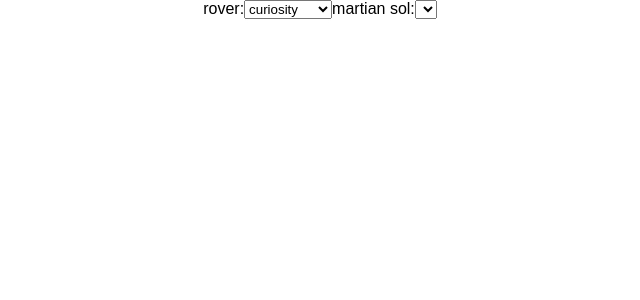
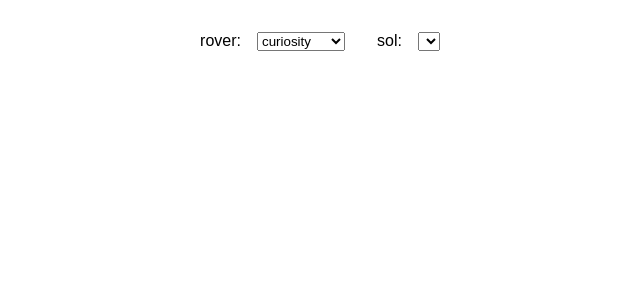
Before and after one commit to r4d1n/marsrover-spa, a React (Create React App) app: page / in a window 1280 px wide. Shown: the top 300 px of the page, without its empty margins (320-960 px from the left). Built offline with nearby package versions, Linux system fonts and the light colour scheme.

Commit message:
add basic styles for form and images

```diff
--- /dev/null
+++ b/src/Control.css
@@ -0,0 +1,21 @@
+.Control {
+  position: fixed;
+  top: 0px;
+  width: 100%;
+  height: 5em;
+  background-color: #ffffff;
+}
+
+.Control form {
+  height: inherit;
+  padding: 2em;
+}
+
+.Control form span {
+  height: inherit;
+  padding: 0 1em;
+}
+
+.Control form label {
+  padding-right: 1em;
+}
--- a/src/Control.js
+++ b/src/Control.js
@@ -1,4 +1,5 @@
 import React, { Component } from 'react';
+import './Control.css'
 
 class Control extends Component {
 
@@ -23,14 +24,14 @@ class Control extends Component {
       <div className="Control">
         <form>
           <span>
-            rover:
+            <label name="rover-select" htmlFor="rover-select">rover:</label>
             <select value={currentRover} onChange={this.onRoverChange}>
               {this.props.roverList.map((rover) => <option key={rover}>{rover}</option>)}
             </select>
           </span>
           <span>
-            martian sol:
-            <select value={currentSol} onChange={this.onSolChange}>
+            <label htmlFor="sol-select">sol:</label>
+            <select name="sol-select" value={currentSol} onChange={this.onSolChange}>
               {this.props.solList.map((sol) => <option key={sol}>{sol}</option>)}
             </select>
           </span>
--- /dev/null
+++ b/src/Observation.css
@@ -0,0 +1,53 @@
+.Observation {
+  margin: 0 auto;
+  width: 90%;
+  max-width: 800px;
+}
+
+/* image and metadata layout */
+
+.Observation div.img-container {
+  margin: 2em auto;
+  max-width: 400px;
+  height: 400px;
+  width: 90%;
+  background-color: #999;
+}
+
+.Observation div.img-container img.photo {
+  width: 100%;
+  max-height: 400px;
+}
+
+.Observation div.metadata {
+  margin: 0 auto;
+  font-size: 1em;
+  max-width: 400px;
+  width: 90%;
+}
+
+.Observation div.metadata > ul {
+  width: inherit;
+  height: inherit;
+}
+
+.metadata > ul > li {
+  padding-bottom: 0.25em;
+}
+
+/* media queries */
+
+@media (max-width: 700px) {
+  div.img-container {
+    margin: 2em auto;
+    max-width: 400px;
+    height: 300px;
+    width: 90%;
+  }
+
+  img.photo {
+    width: 100%;
+    max-height: 300px;
+  }
+
+}
--- a/src/Observation.js
+++ b/src/Observation.js
@@ -1,9 +1,10 @@
 import React, { Component } from 'react';
+import './Observation.css'
 
 class Observation extends Component {
   render() {
     return (
-      <div className="Observation item-wrapper" data-id="{id}">
+      <div className="Observation" data-id="{id}">
         <div className="img-container">
           <img src={this.props.img} alt={`${this.props.rover}-${this.props.camera}-${this.props.earthDate}`} className="photo"></img>
         </div>
@@ -16,9 +17,6 @@ class Observation extends Component {
             <li>camera: {this.props.camera}</li>
           </ul>
         </div>
-        <div className="btn-container">
-          <ul></ul>
-        </div>
       </div>
     )
   }
--- a/src/index.js
+++ b/src/index.js
@@ -1,6 +1,7 @@
 import React from 'react';
 import ReactDOM from 'react-dom';
 import App from './App';
+import './reset.css';
 import './index.css';
 
 const ROVER_NAMES = ['curiosity', 'spirit', 'opportunity']
--- /dev/null
+++ b/src/reset.css
@@ -0,0 +1,48 @@
+/* http://meyerweb.com/eric/tools/css/reset/
+   v2.0 | 20110126
+   License: none (public domain)
+*/
+
+html, body, div, span, applet, object, iframe,
+h1, h2, h3, h4, h5, h6, p, blockquote, pre,
+a, abbr, acronym, address, big, cite, code,
+del, dfn, em, img, ins, kbd, q, s, samp,
+small, strike, strong, sub, sup, tt, var,
+b, u, i, center,
+dl, dt, dd, ol, ul, li,
+fieldset, form, label, legend,
+table, caption, tbody, tfoot, thead, tr, th, td,
+article, aside, canvas, details, embed,
+figure, figcaption, footer, header, hgroup,
+menu, nav, output, ruby, section, summary,
+time, mark, audio, video {
+	margin: 0;
+	padding: 0;
+	border: 0;
+	font-size: 100%;
+	font: inherit;
+	vertical-align: baseline;
+}
+/* HTML5 display-role reset for older browsers */
+article, aside, details, figcaption, figure,
+footer, header, hgroup, menu, nav, section {
+	display: block;
+}
+body {
+	line-height: 1;
+}
+ol, ul {
+	list-style: none;
+}
+blockquote, q {
+	quotes: none;
+}
+blockquote:before, blockquote:after,
+q:before, q:after {
+	content: '';
+	content: none;
+}
+table {
+	border-collapse: collapse;
+	border-spacing: 0;
+}
```
